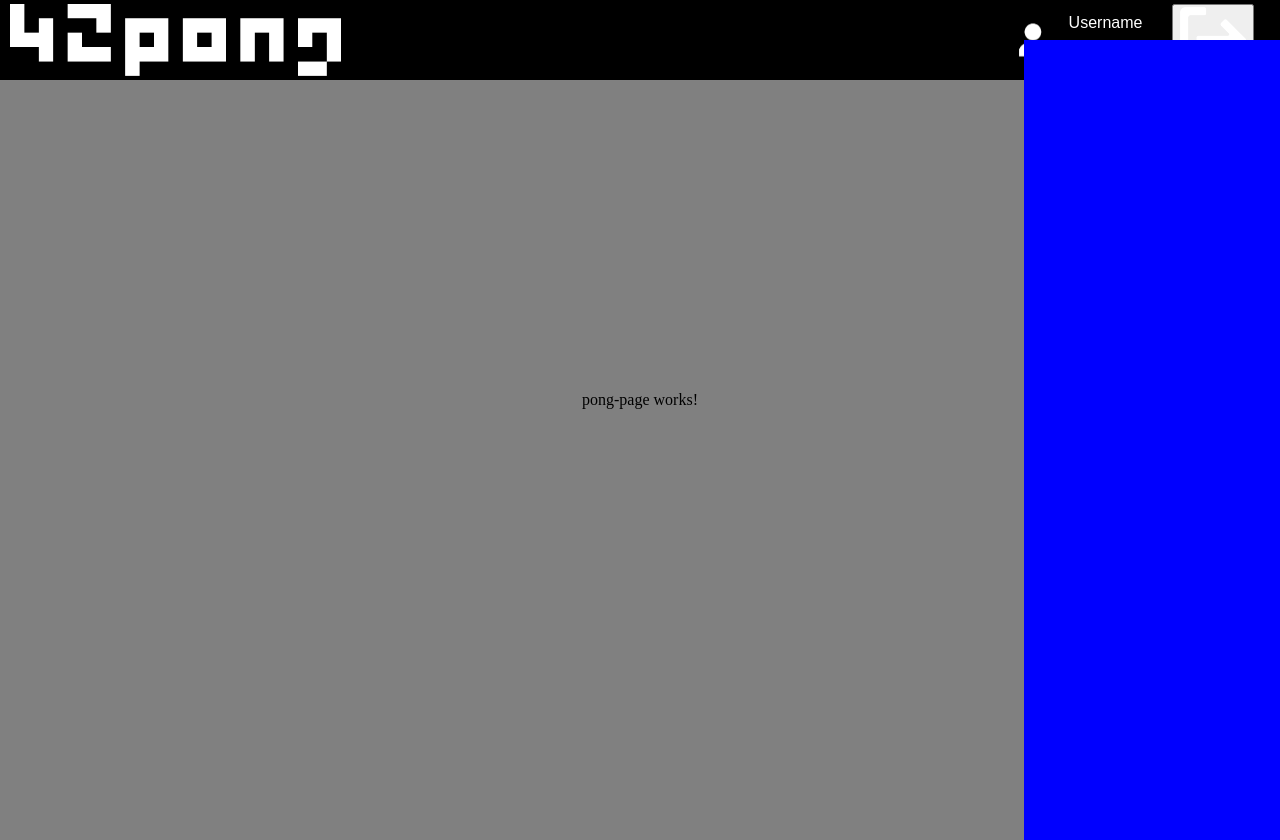
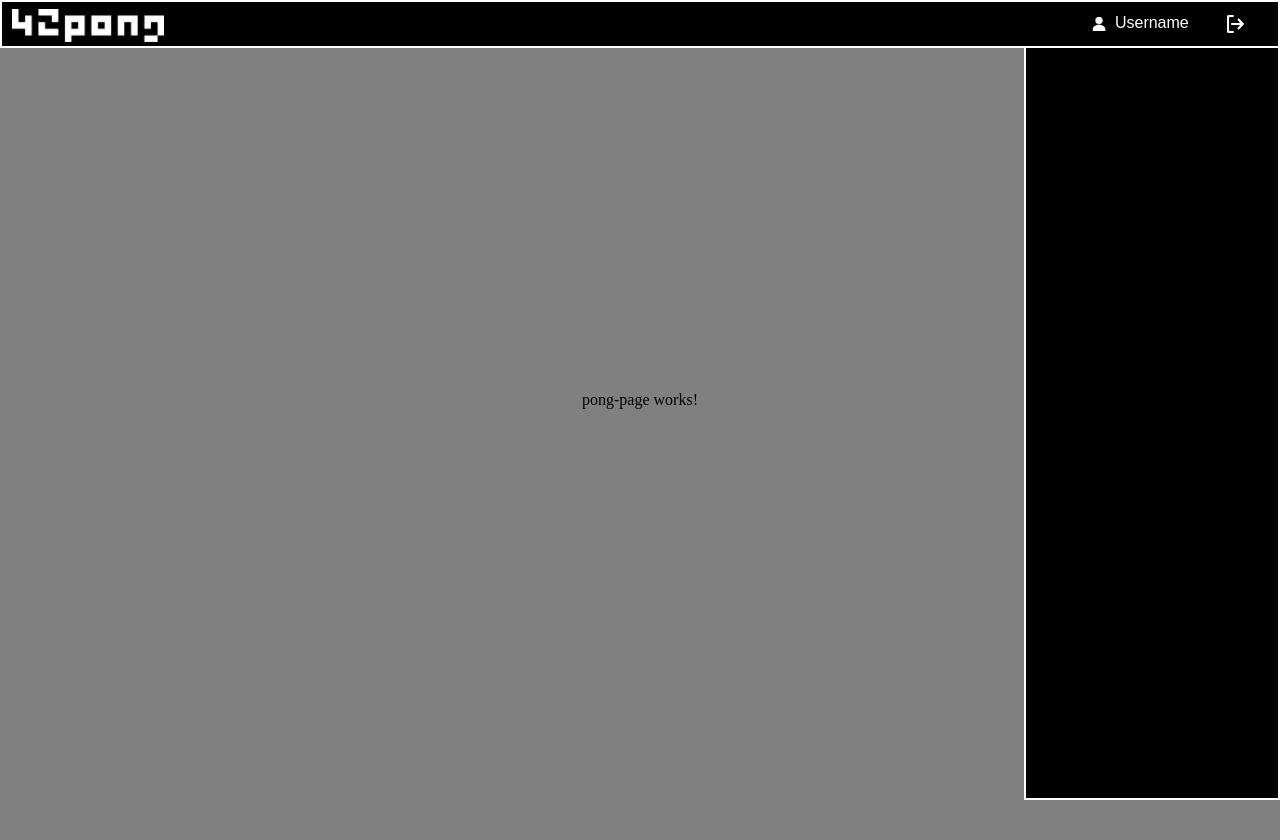
Before and after one commit to PotatomixS/Transcendence, an Angular app in the folder app-frontend/: page /pong in a window 1280 px wide. After the commit the page ends 800 px from the top, so only its background shows below. Built offline with nearby package versions, Linux system fonts and the light colour scheme.

Commit message:
bordes blancos

```diff
--- a/app-frontend/src/app/app-routing.module.ts
+++ b/app-frontend/src/app/app-routing.module.ts
@@ -2,6 +2,7 @@ import { NgModule } from '@angular/core';
 import { RouterModule, Routes } from '@angular/router';
 import { ProfilePageComponent } from './profile-page/profile-page.component';
 import { PongPageComponent } from './pong-page/pong-page.component';
+import { LoginComponent } from './login/login.component';
 
 const routes: Routes = [
   {path: 'profile', component: ProfilePageComponent},
--- a/app-frontend/src/app/app.component.html
+++ b/app-frontend/src/app/app.component.html
@@ -1,6 +1,6 @@
-<div style="text-align: center;" *ngIf="show">
+<div style="text-align: center;" *ngIf="ShowLogin">
   <app-login></app-login>
 </div>
-<app-main-page-header *ngIf="!show"></app-main-page-header>
-<router-outlet *ngIf="!show"></router-outlet>
-<app-main-page-chat *ngIf="!show"></app-main-page-chat>
+<app-main-page-header *ngIf="!ShowLogin"></app-main-page-header>
+<router-outlet *ngIf="!ShowLogin"></router-outlet>
+<app-main-page-chat *ngIf="!ShowLogin"></app-main-page-chat>
--- a/app-frontend/src/app/app.component.ts
+++ b/app-frontend/src/app/app.component.ts
@@ -1,11 +1,23 @@
 import { Component } from '@angular/core';
+import { SharedService } from './shared.service';
 
 @Component({
   selector: 'app-root',
   templateUrl: './app.component.html',
   styleUrls: ['./app.component.css']
 })
-export class AppComponent {
-  title = 'Transcendence';
-  show = false; //TODO Esto es true mientras no se tenga el token del cliente
+export class AppComponent
+{
+	title = 'Transcendence';
+	ShowLogin: boolean; //TODO Esto es true mientras no se tenga el token del cliente
+
+	constructor()
+	{
+		this.ShowLogin = false;
+	}
+
+	ToggleShowLogin()
+	{
+		this.ShowLogin = false;
+	};
 }
--- a/app-frontend/src/app/app.module.ts
+++ b/app-frontend/src/app/app.module.ts
@@ -8,6 +8,7 @@ import { MainPageHeaderComponent } from './main-page-header/main-page-header.com
 import { ProfilePageComponent } from './profile-page/profile-page.component';
 import { MainPageChatComponent } from './main-page-chat/main-page-chat.component';
 import { PongPageComponent } from './pong-page/pong-page.component';
+import { SharedService } from './shared.service';
 
 @NgModule({
   declarations: [ AppComponent, LoginComponent, MainPageHeaderComponent, ProfilePageComponent, MainPageChatComponent, PongPageComponent ],
@@ -15,4 +16,7 @@ import { PongPageComponent } from './pong-page/pong-page.component';
   providers: [],
   bootstrap: [AppComponent]
 })
-export class AppModule { }
+export class AppModule
+{
+
+}
--- a/app-frontend/src/app/login/login.component.html
+++ b/app-frontend/src/app/login/login.component.html
@@ -12,6 +12,6 @@
         <img src="../../assets/42_Logo.png">
     </div>
     <div class="login-button">
-        <button onclick="window.location.href='https://api.intra.42.fr/oauth/authorize?client_id=u-s4t2ud-5e8f32562427f9c449ce50ffca3a6f29bae38a94655ea0187a79435bbcf03307&redirect_uri=https%3A%2F%2Fwww.patrimonionacional.es%2F&response_type=code';" class="42login-btn">Sign up with 42 account</button>
+        <button class="42login-btn">Sign up with 42 account</button>
     </div>
 </div>
--- a/app-frontend/src/app/main-page-chat/main-page-chat.component.css
+++ b/app-frontend/src/app/main-page-chat/main-page-chat.component.css
@@ -1,8 +1,12 @@
 .main-chat {
     position: absolute;
-    background-color: blue;
-    top: 40px;
-    right:0;
+    background-color: black;
+    top: 6%;
+    right: 0px;
     width: 20%;
-    height: 100%;
+    height: 94%;
+    box-sizing: border-box;
+    border: 2px solid;
+    border-top: 2px;
+    border-color: white;
 }
--- a/app-frontend/src/app/main-page-header/main-page-header.component.css
+++ b/app-frontend/src/app/main-page-header/main-page-header.component.css
@@ -4,8 +4,10 @@
     top:0;
     left:0;
     width: 100%;
-    height: 10%;
-    min-height: 40px;
+    height: 6%;
+    box-sizing: border-box;
+    border: 2px solid;
+    border-color: white;
 }
 
 .main-header div{
@@ -15,9 +17,12 @@
     right: 2%;
 }
 
-.main-header .logo{
+.main-header .logo {
+    position: relative;
     float: left;
     left: 10px;
+    height: 75%;
+    top: 15%;
     cursor: pointer;
 }
 
@@ -29,7 +34,7 @@
 
 .main-header .profile p {
     margin-top: 10px;
-    margin-bottom: 10px;
+    margin-bottom: 0px;
     position: relative;
     float: right;
     color: white;
@@ -51,26 +56,7 @@
     height: 100%;
 }
 
-<<<<<<< HEAD
-.main-header .username a {
-    position: relative;
-    cursor: pointer;
-    color: white;
-    top: 30%;
-    height: 90%;
-    text-decoration: none;
-    font-family: sans-serif;
-}
-
-.main-header .username a:hover {
-    text-decoration: underline white;
-    text-decoration-thickness: 2px;
-}
-
-.main-header .profile_pic img {
-=======
 .main-header .profile img {
->>>>>>> main
     position: relative;
     height: 80%;
     border-radius: 50%;
--- a/app-frontend/src/main.ts
+++ b/app-frontend/src/main.ts
@@ -1,6 +1,7 @@
 import { platformBrowserDynamic } from '@angular/platform-browser-dynamic';
 
 import { AppModule } from './app/app.module';
+import { SharedService } from './app/shared.service';
 
 
 platformBrowserDynamic().bootstrapModule(AppModule)
```
Also changed, not shown: app-frontend/src/app/login/login.component.ts (+6 -1 lines), app-frontend/src/app/shared.service.ts (added, +9 -0 lines), 1 other file (tests, documents, lock files or other folders).
